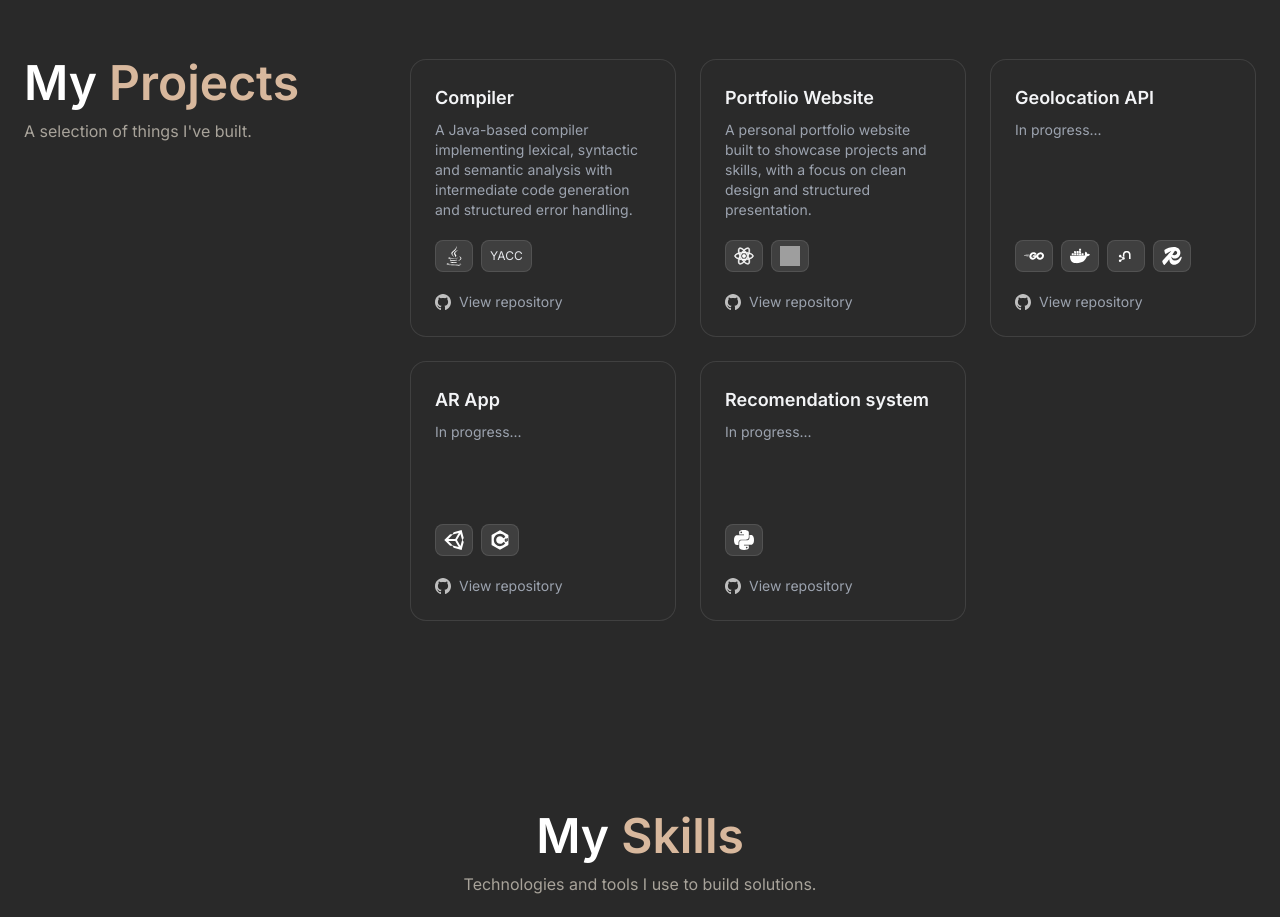
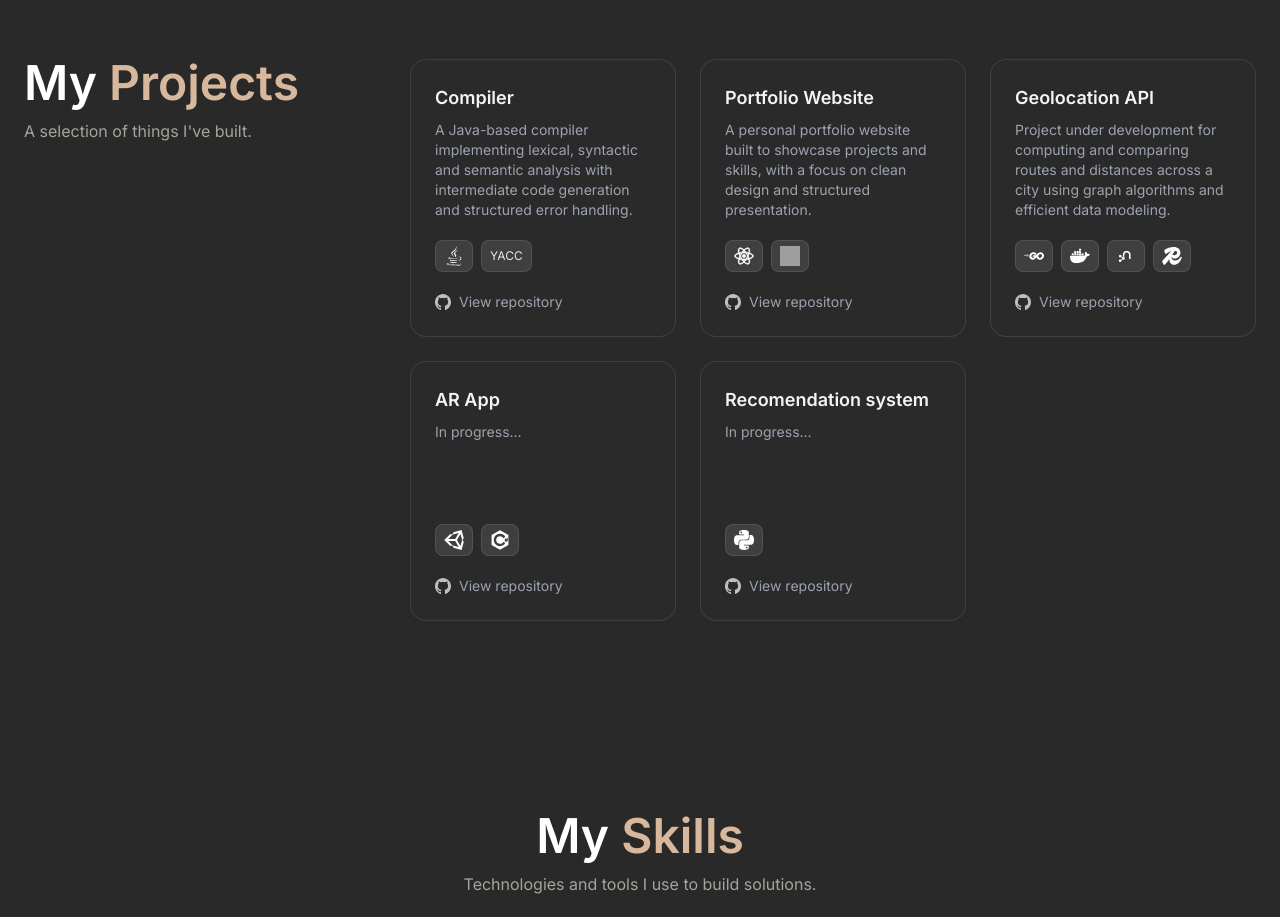
Before and after one commit to alvarezzramiro/Portfolio, a React (Vite) app: page / in a window 1280 px wide. Shown: the part 1700-2617 px from the top of the page. Built offline with nearby package versions, Linux system fonts and the light colour scheme; grey boxes are pictures that could not be loaded.

Commit message:
geolocation project update

```diff
--- a/src/shared/data/projects.js
+++ b/src/shared/data/projects.js
@@ -40,7 +40,7 @@ export const projects = [
   },
   {
     title: "Geolocation API",
-    description: "In progress...",
+    description: "Project under development for computing and comparing routes and distances across a city using graph algorithms and efficient data modeling.",
     logo: geolocalization,
     repo: "https://github.com/alvarezzramiro/Geolocation-API",
     technologies: [
```
